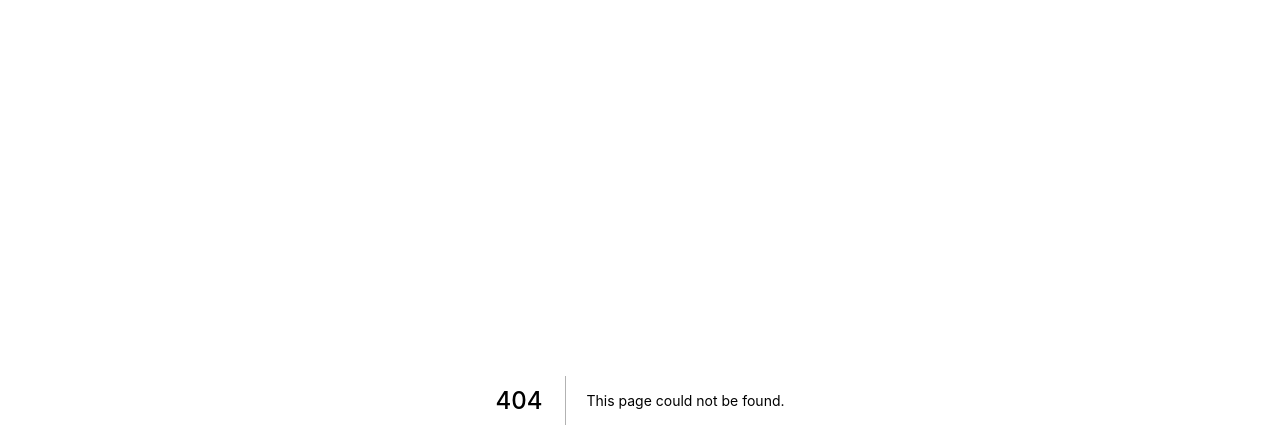
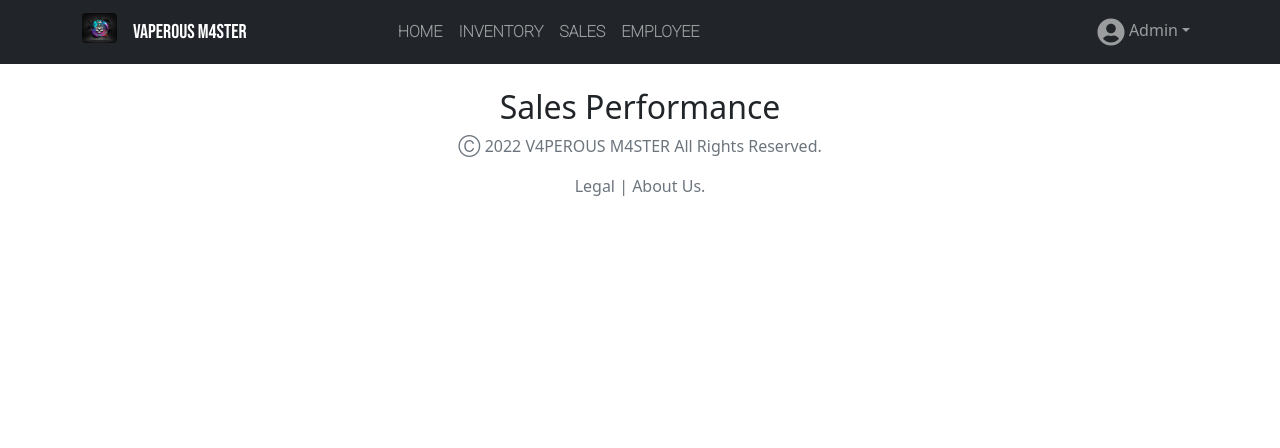
Before and after one commit to keenplify/se101-pos-project, a Next.js app in the folder fe-next/: page /SalesChart in a window 1280 px wide. Before the commit this address had no page. Shown: the top 448 px of the page. Built offline with nearby package versions, Linux system fonts and the light colour scheme.

Commit message:
SalesChart

```diff
--- /dev/null
+++ b/fe-next/pages/SalesChart.js
@@ -0,0 +1,25 @@
+import Head from 'next/head'
+import Table from 'react-bootstrap/Table'
+import styles from '../styles/Home.module.css'
+import { NavBar } from '../components/navbar'
+import { Footer } from '../components/footer'
+
+
+export default function graph() {
+  return (
+    <div>
+      <Head>
+        <title>Vaperous M4ster - POS Website</title>
+        <meta name="description" content="Generated by create next app" />
+        <link rel="icon" href="/img/Logo.jpg" />
+      </Head>
+    <NavBar></NavBar>
+    <br></br>
+    <div>
+        <h1 className="fs-2 text-center"> Sales Performance</h1>
+        </div>
+
+    <Footer></Footer>
+    </div>
+  )
+}
```
Also changed, not shown: fe-next/pages/graph.js (deleted, +0 -7 lines).
